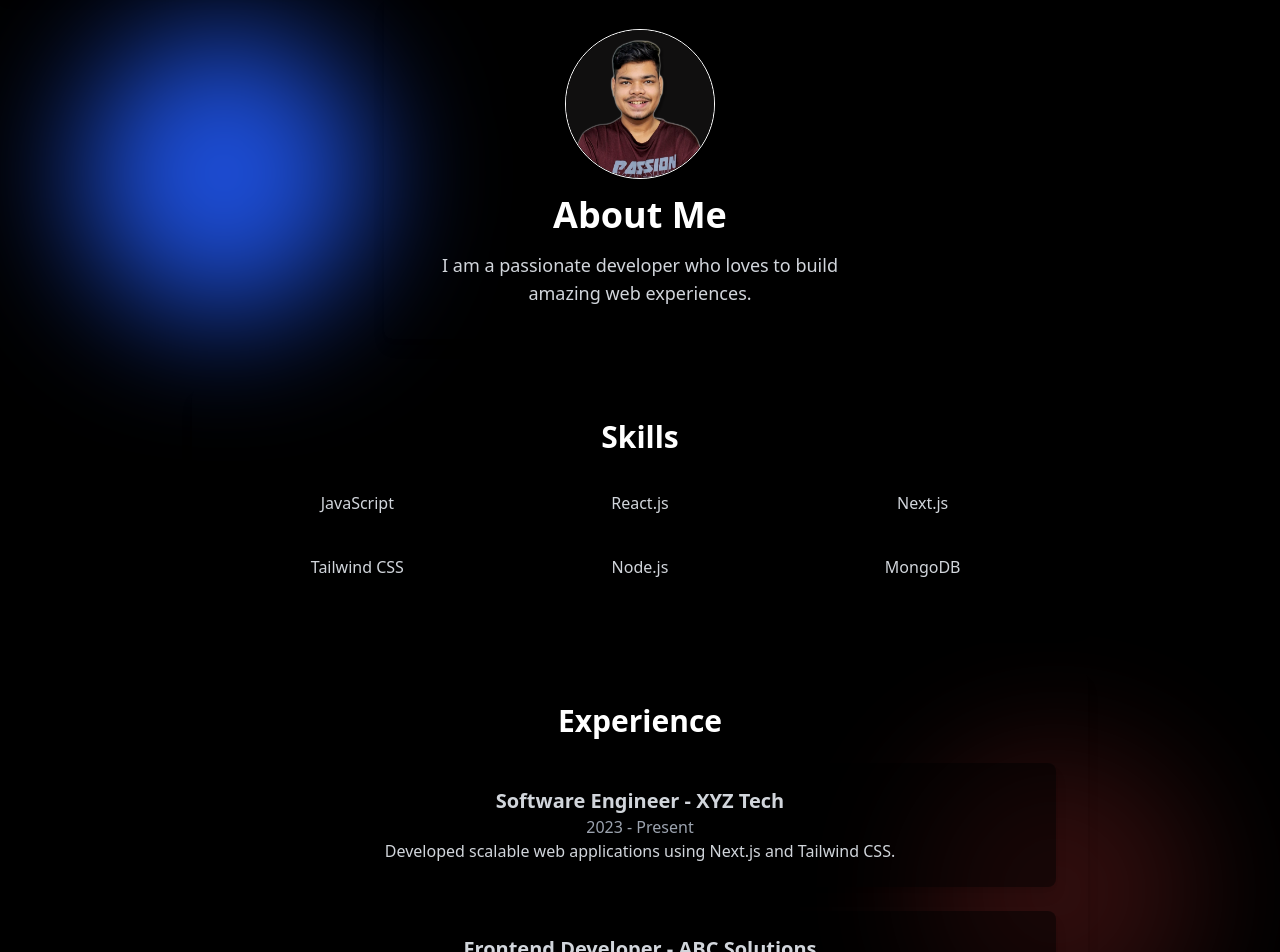
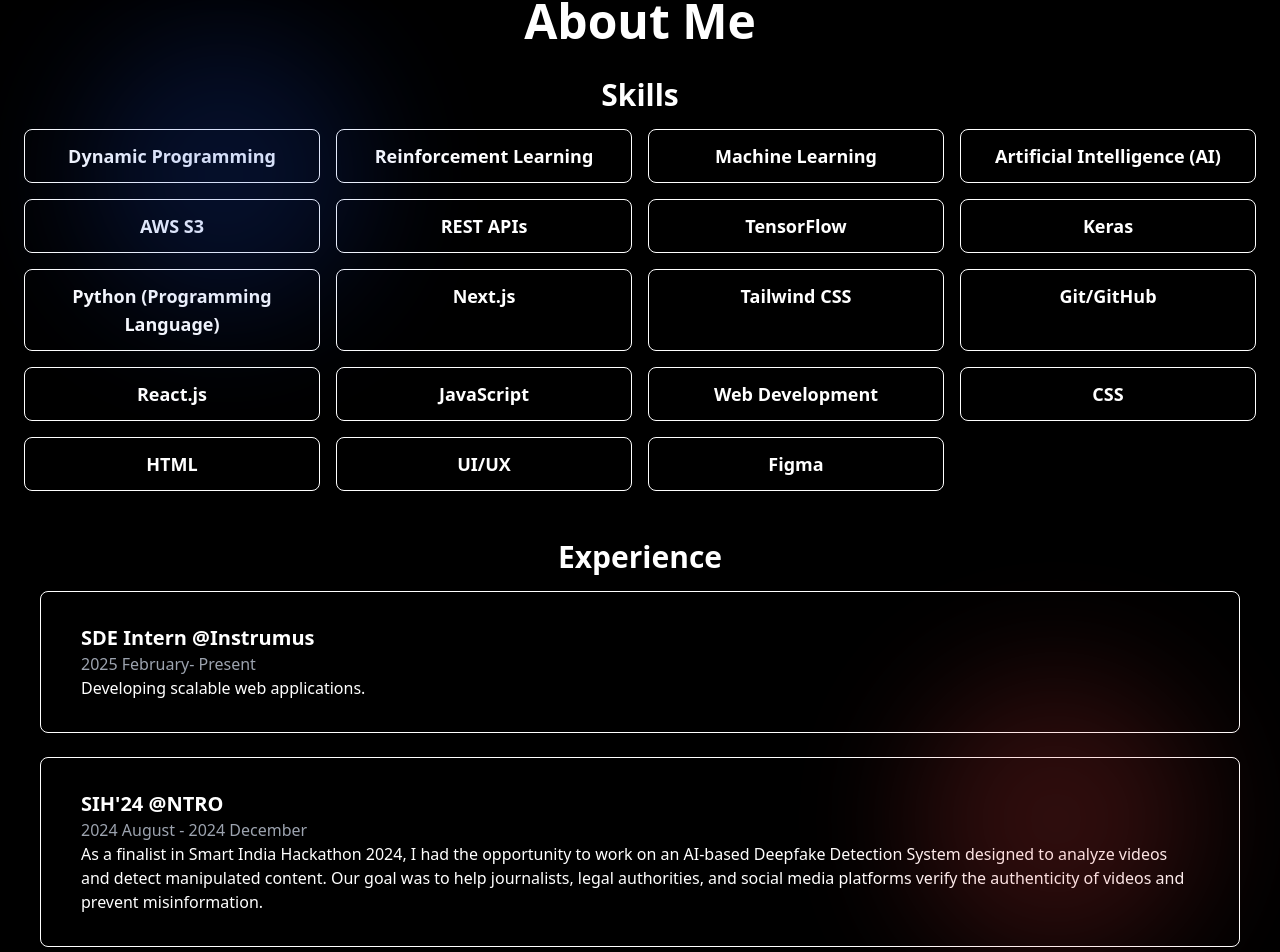
Before and after one commit to pritamapatra/My-Portfolio, a React (Vite) app: page /about in a window 1280 px wide. Shown: the part 115-1067 px from the top of the page. Built offline with nearby package versions, Linux system fonts and the light colour scheme; the HTML template or start-up script is replaced by a standard one.

Commit message:
Update About page with skills and experience

```diff
--- a/package.json
+++ b/package.json
@@ -15,6 +15,7 @@
     "postcss": "^8.5.3",
     "react": "^19.0.0",
     "react-dom": "^19.0.0",
+    "react-helmet": "^6.1.0",
     "react-icons": "^5.5.0",
     "react-router-dom": "^7.3.0",
     "tailwindcss": "^3.4.17"
--- a/src/Pages/About.jsx
+++ b/src/Pages/About.jsx
@@ -1,57 +1,71 @@
 import React from 'react';
 
 export default function About() {
+  const skills = [
+    "Dynamic Programming",
+    "Reinforcement Learning",
+    "Machine Learning",
+    "Artificial Intelligence (AI)",
+    "AWS S3",
+    "REST APIs",
+    "TensorFlow",
+    "Keras",
+    "Python (Programming Language)",
+    "Next.js",
+    "Tailwind CSS",
+    "Git/GitHub",
+    "React.js",
+    "JavaScript",
+    "Web Development",
+    "CSS",
+    "HTML",
+    "UI/UX",
+    "Figma"
+  ];
   return (
     <main className="min-h-screen bg-black text-white px-6 py-12 relative flex flex-col items-center">
       {/* Blurred Glow Effects */}
       <div className="absolute inset-0 flex items-center justify-center">
-        <div className="w-72 h-72 bg-blue-700 blur-3xl rounded-full absolute top-20 left-20"></div>
+        <div className="w-72 h-72 bg-blue-700 opacity-20 blur-3xl rounded-full absolute top-20 left-20"></div>
         <div className="w-72 h-72 bg-red-500 opacity-20 blur-3xl rounded-full absolute bottom-20 right-20"></div>
       </div>
 
-      {/* About Section */}
-      <div className="max-w-lg w-full p-8 rounded-lg shadow-lg text-center relative z-10">
-        <img
-          src="/profile.png" // Ensure this image is in your public folder
-          alt="Profile Picture"
-          width={150}
-          height={150}
-          className="rounded-full border border-white shadow-lg mx-auto"
-        />
-        <h1 className="text-4xl font-bold text-white mt-4">About Me</h1>
-        <p className="mt-4 text-lg text-gray-300">
-          I am a passionate developer who loves to build amazing web experiences.
-        </p>
-      </div>
 
-      {/* Skills Section */}
-      <div className="mt-12 max-w-4xl w-full bg-opacity-50 p-8 rounded-xl shadow-lg text-center relative z-10">
-        <h2 className="text-3xl font-bold text-white">Skills</h2>
-        <div className="grid grid-cols-2 md:grid-cols-3 gap-4 mt-6 text-gray-300">
-          {["JavaScript", "React.js", "Next.js", "Tailwind CSS", "Node.js", "MongoDB"].map((skill) => (
-            <span key={skill} className="bg-black bg-opacity-50 p-3 rounded-lg shadow">
+
+      {/* Page Content */}
+      <h1 className="text-5xl font-bold text-center mb-8">About Me</h1>
+
+     {/* Skills Section */}
+     <section className="mb-12">
+        <h2 className="text-3xl font-bold mb-4 text-center">Skills</h2>
+        <div className="grid grid-cols-2 md:grid-cols-3 lg:grid-cols-4 gap-4">
+          {skills.map((skill, index) => (
+            <div
+              key={index}
+              className="bg-black border border-white hover:bg-gray-700 transition duration-300 py-3 px-4 rounded-lg shadow-md text-lg font-semibold text-center"
+            >
               {skill}
-            </span>
-          ))}
-        </div>
-      </div>
-
-      {/* Experience Timeline */}
-      <div className="mt-12 max-w-4xl w-full bg-opacity-50 p-8 rounded-xl shadow-lg text-center relative z-10">
-        <h2 className="text-3xl font-bold text-white">Experience</h2>
-        <div className="mt-6 space-y-6 text-gray-300">
-          {[
-            { role: "Software Engineer - XYZ Tech", duration: "2023 - Present", description: "Developed scalable web applications using Next.js and Tailwind CSS." },
-            { role: "Frontend Developer - ABC Solutions", duration: "2021 - 2023", description: "Worked on building interactive UI components and optimizing web performance." }
-          ].map((exp, index) => (
-            <div key={index} className="bg-black bg-opacity-50 p-6 rounded-lg shadow-lg">
-              <h3 className="text-xl font-semibold">{exp.role}</h3>
-              <p className="text-gray-400">{exp.duration}</p>
-              <p>{exp.description}</p>
             </div>
           ))}
         </div>
-      </div>
+      </section>
+
+      {/* Experience Timeline */}
+      <section className="mb-12">
+        <h2 className="text-3xl font-bold mb-4 text-center">Experience</h2>
+        <div className="space-y-6 ">
+          <div className="bg-black border border-white hover:bg-gray-700 transition duration-300 p-8 px-10 rounded-lg shadow-md mx-4">
+            <h3 className="text-xl font-semibold">SDE Intern @Instrumus</h3>
+            <p className="text-gray-400">2025 February- Present</p>
+            <p>Developing scalable web applications.</p>
+          </div>
+          <div className="bg-black border border-white hover:bg-gray-700 transition duration-300 py-8 px-10 rounded-lg shadow-md mx-4">
+            <h3 className="text-xl font-semibold ">SIH'24 @NTRO</h3>
+            <p className="text-gray-400">2024 August - 2024 December</p>
+            <p>As a finalist in Smart India Hackathon 2024, I had the opportunity to work on an AI-based Deepfake Detection System designed to analyze videos and detect manipulated content. Our goal was to help journalists, legal authorities, and social media platforms verify the authenticity of videos and prevent misinformation.</p>
+          </div>
+        </div>
+      </section>
     </main>
   );
 }
--- a/src/Pages/Contact.jsx
+++ b/src/Pages/Contact.jsx
@@ -17,7 +17,7 @@ export default function Contact() {
         <p className="text-lg text-gray-300 mb-4">Feel free to reach out via phone or email!</p>
         <p className="text-2xl font-semibold text-white">📞 +91 6370777276</p>
         <p className="text-2xl font-semibold text-white mt-2">
-          📧 <a href="mailto:your@email.com" className="underline hover:text-gray-300">your@email.com</a>
+          📧 <a href="mailto:pritampatra1141@gmail.com" className="underline hover:text-gray-300">pritampatra1141@gmail.com</a>
         </p>
       </div>
 
@@ -26,28 +26,28 @@ export default function Contact() {
         <p className="text-gray-400">Connect with me on:</p>
         <div className="flex space-x-6 justify-center mt-4">
           <a
-            href="https://www.linkedin.com/in/your-linkedin-profile"
+            href="https://www.linkedin.com/in/pritampatra6370777276/"
             target="_blank"
             className="text-gray-300 hover:text-blue-500 transition duration-300 text-3xl"
           >
             <FaLinkedin />
           </a>
           <a
-            href="https://github.com/your-github-profile"
+            href="https://github.com/pritamapatra"
             target="_blank"
             className="text-gray-300 hover:text-gray-500 transition duration-300 text-3xl"
           >
             <FaGithub />
           </a>
           <a
-            href="https://x.com/your-twitter-profile"
+            href="https://x.com/PritamP47070802"
             target="_blank"
             className="text-gray-300 hover:text-blue-400 transition duration-300 text-3xl"
           >
             <FaTwitter />
           </a>
           <a
-            href="https://www.instagram.com/your-instagram-profile"
+            href="https://www.instagram.com/prie_tam_tam/"
             target="_blank"
             className="text-gray-300 hover:text-pink-500 transition duration-300 text-3xl"
           >
--- a/src/components/Footer.jsx
+++ b/src/components/Footer.jsx
@@ -4,7 +4,7 @@ import React from 'react';
 export default function Footer() {
   return (
     <footer className="bg-black text-white text-center p-4">
-      <p>&copy; {new Date().getFullYear()} My Portfolio. All rights reserved.</p>
+      <p>&copy; {new Date().getFullYear()} Pritam's Portfolio. All rights reserved.</p>
     </footer>
   );
 }
```
Also changed, not shown: 1 other file (tests, documents, lock files or other folders).
